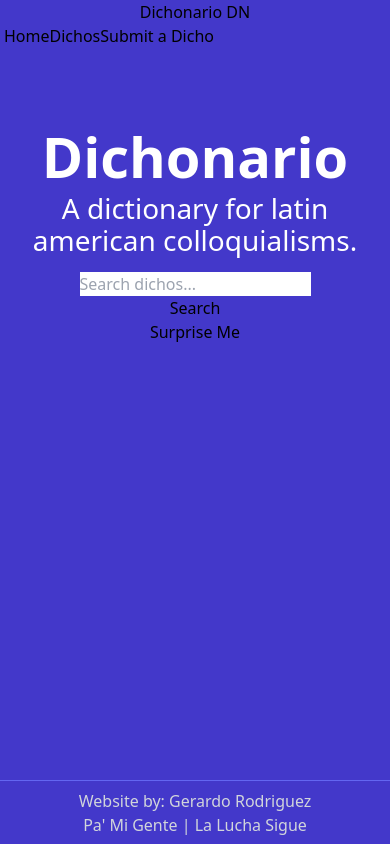
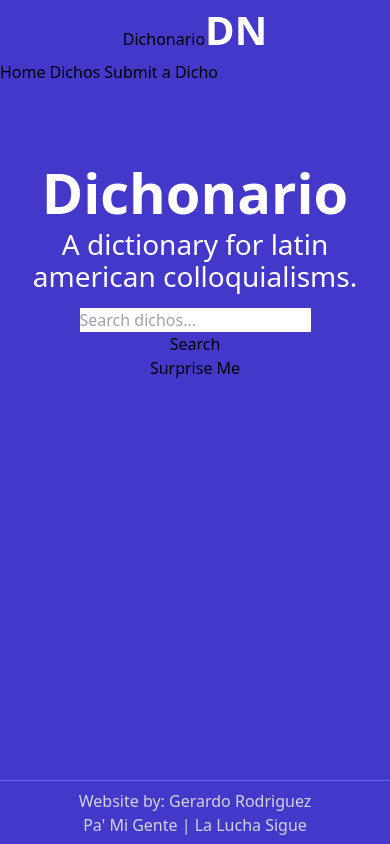
Before and after one commit to geraxrodriguez/Dichonario-MERN, a React (Vite) app in the folder frontend/: page / in a window 390 px wide. Built offline with nearby package versions, Linux system fonts and the light colour scheme.

Commit message:
app appears to be 100% responsive on all screens. Have tested on Safari mac, iphone15, iphoneX, and iphoneSE

```diff
--- a/frontend/src/components/Navbar.jsx
+++ b/frontend/src/components/Navbar.jsx
@@ -15,32 +15,32 @@ const Navbar = () => {
 
         <div className='flex h-20 items-center justify-between'>
 
-          <div className="flex flex-1 items-center justify-center md:items-stretch md:justify-start"> {/* flex-1 items grow and shrink to distribute space evenly */}
+          <div className="flex flex-1 items-center justify-center  md:items-stretch md:justify-start"> {/* flex-1 items grow and shrink to distribute space evenly */}
 
             <NavLink className="flex items-center mr-2" to="/"> {/* flex-shrink-0 => item will not shrink */}
               <span className="hidden md:block text-white text-2xl font-bold"> {/* hidden md:block => hides element until md breakpoint is reached, typically >= 768px */}
                 Dichonario
               </span>
-              <span className="md:hidden mb-1 w-auto text-white text-5xl font-bold"> {/* hi dden md:block => hides element until md breakpoint is reached, typically >= 768px */}
+              {/* <span className="md:hidden w-auto text-white text-4xl font-bold">  */}
+              <span id={styles.dnLetters}>
                 DN
               </span>
 
             </NavLink>
 
-            <div className="md:ml-auto">
-              {/* <div className="flex space-x-1"> */}
+            {/* <div className="md:ml-auto"> */}
               <div className={styles.linkContainer}>
                 <NavLink to="/" className={linkClass}>
                   Home
                 </NavLink>
-                <NavLink to="/dichos" className={linkClass}>
+                <NavLink to="/dichos" id={styles.dichoLink} className={linkClass}>
                   Dichos
                 </NavLink>
                 <NavLink to="/submit-dicho" className={linkClass}>
                   Submit a Dicho
                 </NavLink>
               </div>
-            </div>
+            {/* </div> */}
 
           </div>
 
--- a/frontend/src/styles/Navbar.module.css
+++ b/frontend/src/styles/Navbar.module.css
@@ -11,7 +11,7 @@
     margin: 0 auto;
     max-width: 56rem;
     /* border: 1px solid black; */
-    min-width: 23rem;
+    min-width: 23.125rem;
 
     @media (min-width: 768px) {
         min-width: 24rem;
@@ -24,9 +24,21 @@
 }
 .linkContainer {
     display: flex;
-    margin-left: 0.25rem;
-
-    @media (max-width: 375px) {
-        margin: 0 .5rem 0 0;
+    @media (min-width: 768px) {
+        margin: 0 0 0 auto;
     }
 }
+#dichoLink{
+    @media (max-width: 768px){
+        margin: 0 .25rem;
+    }
+}
+#dnLetters {
+    width: auto;
+    color: white;
+    font-size: 2.5rem;
+    font-weight: bold;
+    @media (min-width: 768px) {
+        display: none;
+    }
+}
```
